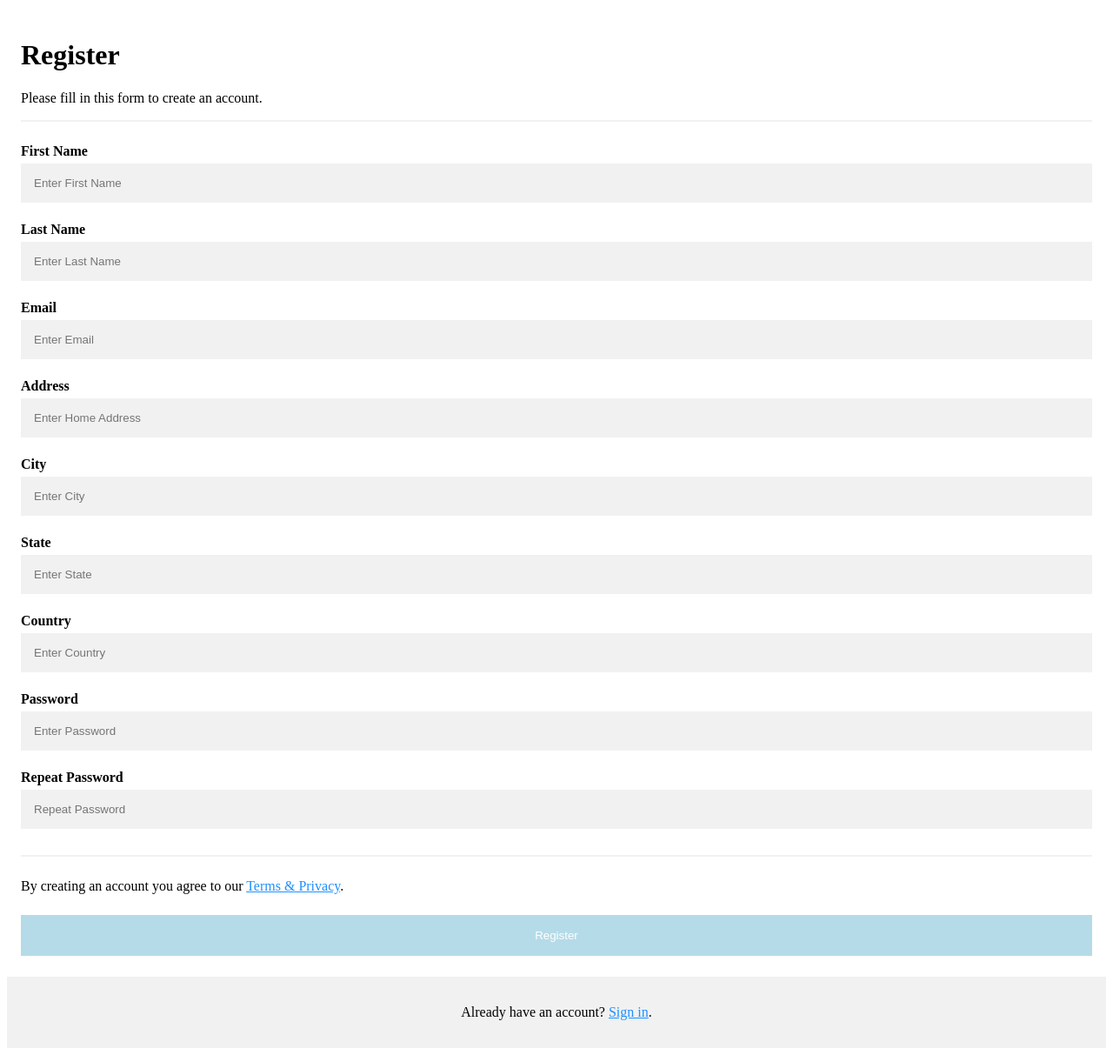
After one commit to RajatDoshi/sherrands, a Flask app: page /signup in a window 1280 px wide. The commit adds this page. Shown: the whole page at 87% size. Run offline with Flask 2, Linux system fonts and the light colour scheme.

Commit message:
Updated Table Plus Signup

```diff
--- a/main.py
+++ b/main.py
@@ -1,3 +1,4 @@
+#FLASK_APP=main.py FLASK_ENV=development flask run --port 4045
 
 from flask import Flask, render_template, url_for, request, redirect
 from flask_sqlalchemy import SQLAlchemy
@@ -9,30 +10,48 @@ db = SQLAlchemy(app)
 
 class Todo(db.Model):
 	id = db.Column(db.Integer, primary_key=True)
-	content = db.Column(db.String(200), nullable=False)
-	completed = db.Column(db.Integer, default = 0)
+	content = db.Column(db.String(200))
+	item = db.Column(db.String(200))
+	desiredAmount = db.Column(db.String(200))
+	pricePerUnit = db.Column(db.String(200))
 	date_created = db.Column(db.DateTime, default=datetime.utcnow)
 
 	def __repr__(self):
 		return '<Task %r>' % self.id
 
 @app.route('/', methods=['POST', 'GET'])
-
 def index():
     if request.method == 'POST':
-        task_content = request.form['content']
-        new_task = Todo(content=task_content)
+        store_info = request.form['content']
+        item_info = request.form['item_info']
+        quantity_info = request.form['quantity']
+        price_info = request.form['price']
 
+        new_entry = Todo(content=store_info, item=item_info, desiredAmount=quantity_info, pricePerUnit=price_info)
         try:
-            db.session.add(new_task)
+            db.session.add(new_entry)
             db.session.commit()
             return redirect('/')
-        except:
-            return 'There was an issue adding your item'
+        except Exception as e:
+        	return str(e)
 
     else:
         tasks = Todo.query.order_by(Todo.date_created).all()
         return render_template('index.html', tasks=tasks)
+
+@app.route('/signup', methods=['POST', 'GET'])
+def signup():
+	if request.method == 'POST':
+		return "POST COMMAND TO signup"
+	else:
+		return render_template('createAccount.html')
+
+@app.route('/signin.html', methods=['POST', 'GET'])
+def signin():
+	if request.method == 'POST':
+		return "POST COMMAND TO signIn"
+	else:
+		return render_template('signin.html')
 
 @app.route('/delete/<int:id>')
 def delete(id):
@@ -50,6 +69,9 @@ def update(id):
 	task = Todo.query.get_or_404(id)
 	if request.method == 'POST':
 		task.content =  request.form['content']
+		task.item = request.form['item_info']
+		task.desiredAmount = request.form['quantity']
+		task.pricePerUnit = request.form['price']
 		try:
 			db.session.commit()
 			return redirect('/')
--- a/static/css/main.css
+++ b/static/css/main.css
@@ -5,7 +5,7 @@ body, html {
 
 .content {
     margin: 0 auto;
-    width: 400px;
+    width: 500px;
 }
 
 table, td, th {
@@ -30,6 +30,6 @@ td {
     margin-top: 20px;
 }
 
-#content {
-    width: 70%;
+#content, #item_info, #quantity, #price {
+    width: 30%;
 }
--- /dev/null
+++ b/static/css/signup.css
@@ -0,0 +1,54 @@
+* {box-sizing: border-box}
+
+/* Add padding to containers */
+.container {
+  padding: 16px;
+}
+
+/* Full-width input fields */
+input[type=text], input[type=password] {
+  width: 100%;
+  padding: 15px;
+  margin: 5px 0 22px 0;
+  display: inline-block;
+  border: none;
+  background: #f1f1f1;
+}
+
+input[type=text]:focus, input[type=password]:focus {
+  background-color: #ddd;
+  outline: none;
+}
+
+/* Overwrite default styles of hr */
+hr {
+  border: 1px solid #f1f1f1;
+  margin-bottom: 25px;
+}
+
+/* Set a style for the submit/register button */
+.registerbtn {
+  background-color: lightblue;
+  color: white;
+  padding: 16px 20px;
+  margin: 8px 0;
+  border: none;
+  cursor: pointer;
+  width: 100%;
+  opacity: 0.9;
+}
+
+.registerbtn:hover {
+  opacity:1;
+}
+
+/* Add a blue text color to links */
+a {
+  color: dodgerblue;
+}
+
+/* Set a grey background color and center the text of the "sign in" section */
+.signin {
+  background-color: #f1f1f1;
+  text-align: center;
+}
--- a/templates/base.html
+++ b/templates/base.html
@@ -10,4 +10,5 @@
 <body>
     {% block body %}{% endblock %}
 </body>
+
 </html>
--- /dev/null
+++ b/templates/createAccount.html
@@ -0,0 +1,56 @@
+<!DOCTYPE html>
+<html lang="en">
+<head>
+    <meta charset="UTF-8">
+    <meta name="viewport" content="width=device-width, initial-scale=1.0">
+    <meta http-equiv="X-UA-Compatible" content="ie=edge">
+    <link rel="stylesheet" href="{{ url_for('static', filename='css/signup.css') }}">
+</head>
+<body>
+	<form action="action_page.php">
+	  <div class="container">
+	    <h1>Register</h1>
+	    <p>Please fill in this form to create an account.</p>
+	    <hr>
+
+	    <label for="name"><b>First Name</b></label>
+	    <input type="text" placeholder="Enter First Name" name="first" required>
+
+	    <label for="last_name"><b>Last Name</b></label>
+	    <input type="text" placeholder="Enter Last Name" name="last" required>
+
+	    <label for="email"><b>Email</b></label>
+	    <input type="text" placeholder="Enter Email" name="email" required>
+
+	    <label for="Address"><b>Address</b></label>
+	    <input type="text" placeholder="Enter Home Address" name="addy" required>
+
+	    <label for="City"><b>City</b></label>
+	    <input type="text" placeholder="Enter City" name="city" required>
+
+	    <label for="State"><b>State</b></label>
+	    <input type="text" placeholder="Enter State" name="state" required>
+
+	    <label for="Country"><b>Country</b></label>
+	    <input type="text" placeholder="Enter Country" name="country" required>
+
+	    <label for="psw"><b>Password</b></label>
+	    <input type="password" placeholder="Enter Password" name="psw" required>
+
+	    <label for="psw-repeat"><b>Repeat Password</b></label>
+	    <input type="password" placeholder="Repeat Password" name="psw-repeat" required>
+	    <hr>
+
+	    <p>By creating an account you agree to our <a href="#">Terms & Privacy</a>.</p>
+	    <button type="submit" class="registerbtn">Register</button>
+	  </div>
+
+	  <div class="container signin">
+	    <p>Already have an account? <a href="signin.html">Sign in</a>.</p>
+	  </div>
+
+	</form>
+
+</body>
+
+</html>
```
Also changed, not shown: templates/index.html (+21 -6 lines), templates/signin.html (added, +99 -0 lines), templates/update.html (+9 -1 lines), test.db, 1 other file.
